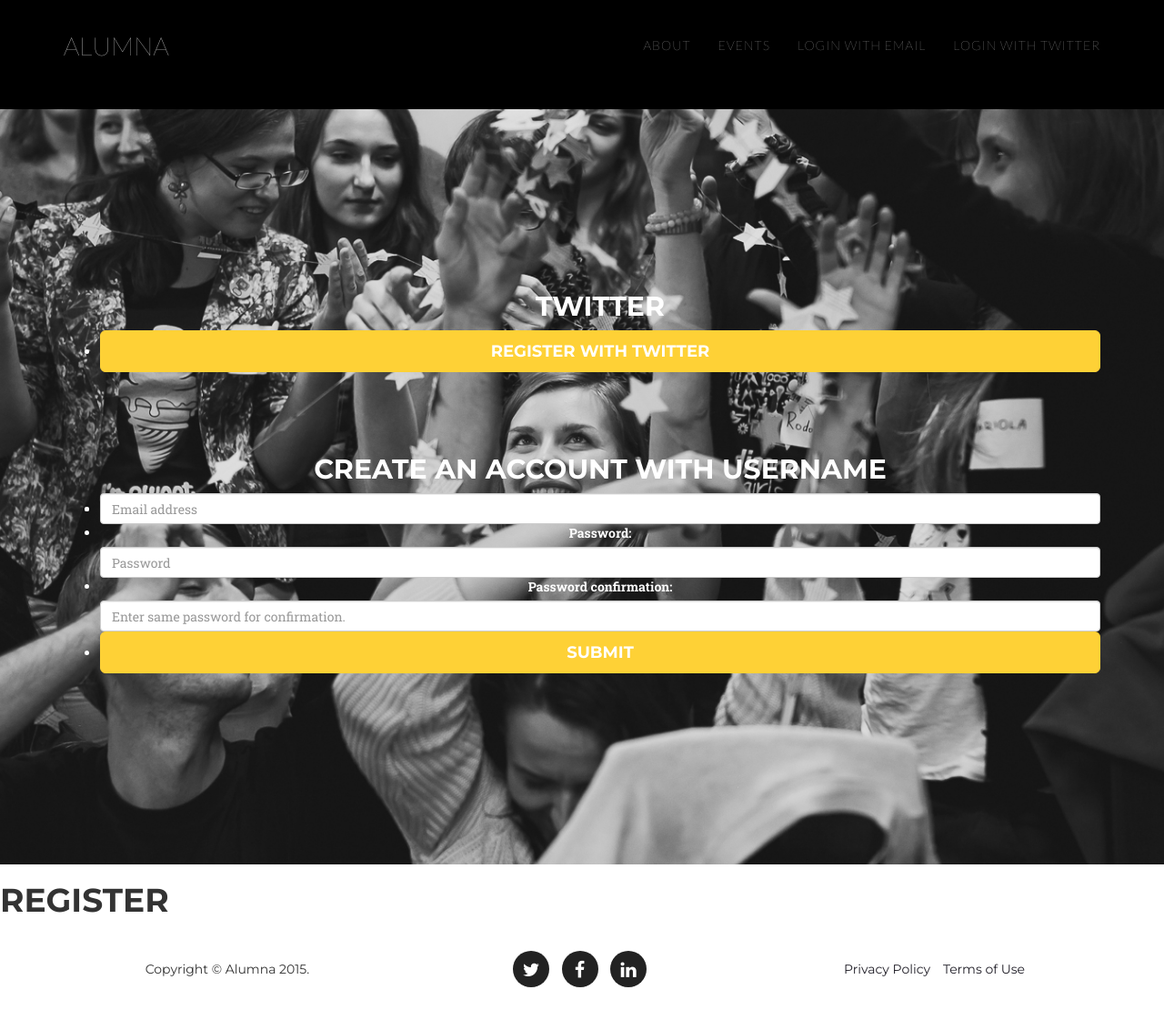
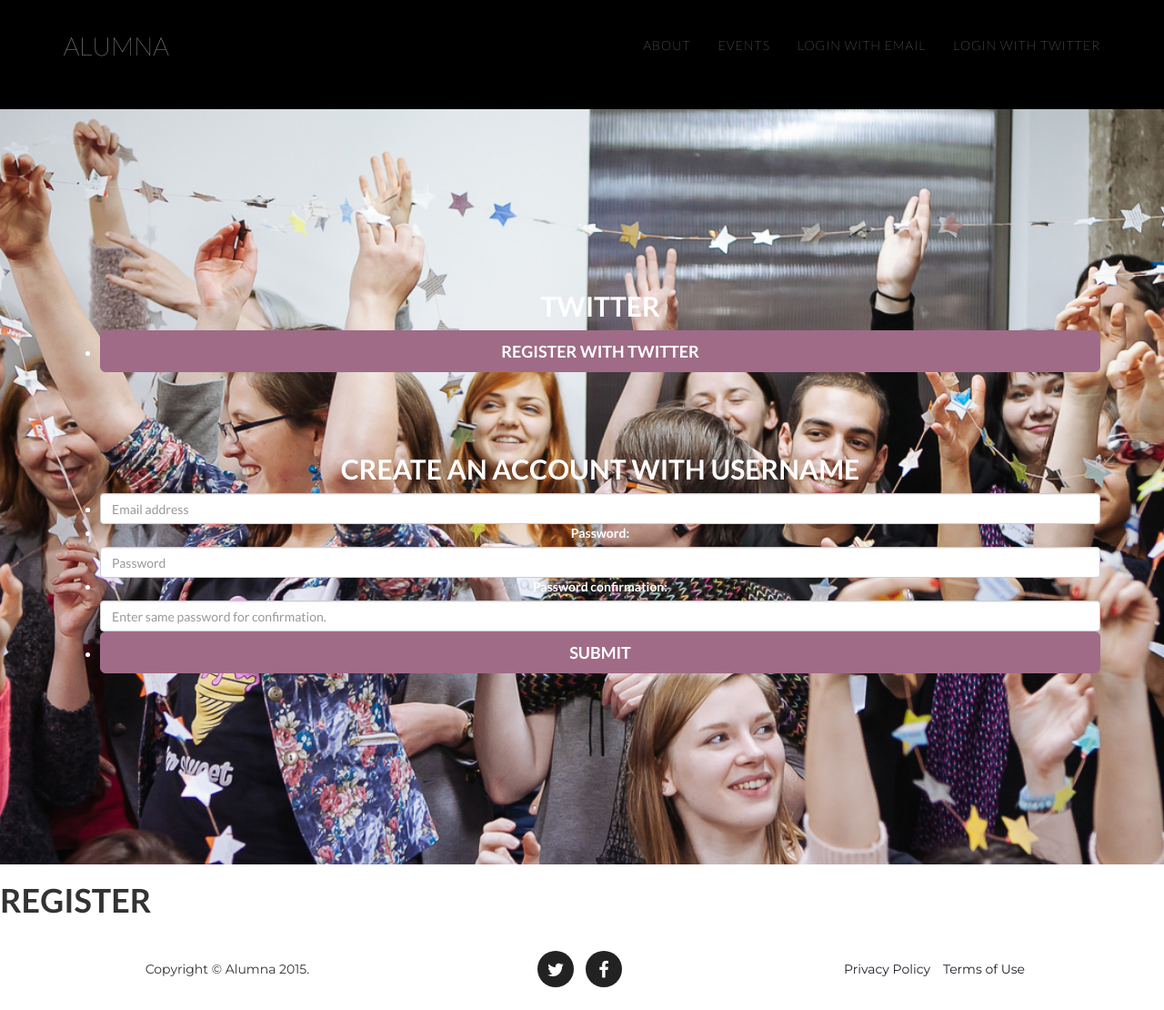
Before and after one commit to elena/alumna, a Django app: page / in a window 1280 px wide. Shown: the whole page at 91% size. Run offline with Django 3.2, Linux system fonts and the light colour scheme; parts of the project's set-up code (start-up, migrations or seed data) failed here and were passed over; some libraries are stand-ins or nearby versions; some web fonts are replaced.

Commit message:
Updates v4.

```diff
--- a/project/urls.py
+++ b/project/urls.py
@@ -6,7 +6,7 @@
 
 urlpatterns = [
     url(r'^$', CreateView.as_view(template_name='home.html',
-                                 form_class=UserCreationForm, success_url='/'), name='home'),
+                                 form_class=UserCreationForm, success_url='/event/shehacks-2015'), name='home'),
     url('^social/', include('social.apps.django_app.urls', namespace='social')),
     url('^auth/', include('django.contrib.auth.urls', namespace='auth')),
 
--- a/staticroot/css/agency.css
+++ b/staticroot/css/agency.css
@@ -6,7 +6,7 @@
 
 body {
     overflow-x: hidden;
-    font-family: "Roboto Slab","Helvetica Neue",Helvetica,Arial,sans-serif;
+    font-family: Lato;
 }
 
 .text-muted {
@@ -42,7 +42,7 @@
 a:focus,
 a:active,
 a.active {
-    color: #fec503;
+    color: #A06B87;
 }
 
 h1,
@@ -52,7 +52,7 @@
 h5,
 h6 {
     text-transform: uppercase;
-    font-family: Montserrat,"Helvetica Neue",Helvetica,Arial,sans-serif;
+    font-family: Lato;
     font-weight: 700;
 }
 
@@ -69,12 +69,12 @@
 }
 
 .btn-primary {
-    border-color: #fed136;
+    border-color: #A06B87;
     text-transform: uppercase;
-    font-family: Montserrat,"Helvetica Neue",Helvetica,Arial,sans-serif;
+    font-family: Lato;
     font-weight: 700;
     color: #fff;
-    background-color: #fed136;
+    background-color: #A06B87;
 }
 
 .btn-primary:hover,
@@ -82,9 +82,9 @@
 .btn-primary:active,
 .btn-primary.active,
 .open .dropdown-toggle.btn-primary {
-    border-color: #f6bf01;
+    border-color: #A06B87;
     color: #fff;
-    background-color: #fec503;
+    background-color: #A06B87;
 }
 
 .btn-primary:active,
@@ -184,7 +184,7 @@
 .navbar-default .navbar-brand:focus,
 .navbar-default .navbar-brand:active,
 .navbar-default .navbar-brand.active {
-    color: #fec503;
+    color: #A06B87;
 }
 
 .navbar-default .navbar-collapse {
@@ -202,7 +202,7 @@
 
 .navbar-default .navbar-toggle:hover,
 .navbar-default .navbar-toggle:focus {
-    background-color: #fed136;
+    background-color: #A06B87;
 }
 
 .navbar-default .nav li a {
@@ -216,7 +216,7 @@
 .navbar-default .nav li a:hover,
 .navbar-default .nav li a:focus {
     outline: 0;
-    color: #fed136;
+    color: #A06B87;
 }
 
 .navbar-default .navbar-nav>.active>a {
@@ -266,9 +266,9 @@
     text-align: center;
     color: #fff;
     background-attachment: scroll;
-    /*background-image: url(../img/header-bg.jpg);*/
 
     background-image: url(../img/main-bg.jpg);
+
     /*background-color: #4B3F4F;*/
     background-position: center center;
     background-repeat: none;
@@ -762,7 +762,7 @@
 ul.social-buttons li a:hover,
 ul.social-buttons li a:focus,
 ul.social-buttons li a:active {
-    background-color: #fed136;
+    background-color: #A06B87;
 }
 
 .btn:focus,
@@ -855,7 +855,7 @@
 
 ::selection {
     text-shadow: none;
-    background: #E0AAD1;
+    background: #A06B87;
 }
 
 img::selection {
@@ -872,9 +872,11 @@
 
 
 
-.signin {
+.form-signin {
   width:400px;
   text-align: center;
   margin-bottom: 10px;
+  margin-left: auto;
+  margin-right: auto;
 
 }
--- a/templates/base.html
+++ b/templates/base.html
@@ -92,11 +92,9 @@
                 </div>
                 <div class="col-md-4">
                     <ul class="list-inline social-buttons">
-                        <li><a href="#"><i class="fa fa-twitter"></i></a>
+                        <li><a href="http://twitter.com/alumnanet"><i class="fa fa-twitter"></i></a>
                         </li>
-                        <li><a href="#"><i class="fa fa-facebook"></i></a>
-                        </li>
-                        <li><a href="#"><i class="fa fa-linkedin"></i></a>
+                        <li><a href="http:"><i class="fa fa-facebook"></i></a>
                         </li>
                     </ul>
                 </div>
```
Also changed, not shown: templates/events/event_detail.html (+21 -1 lines), staticroot/img/main-bg.jpg.
